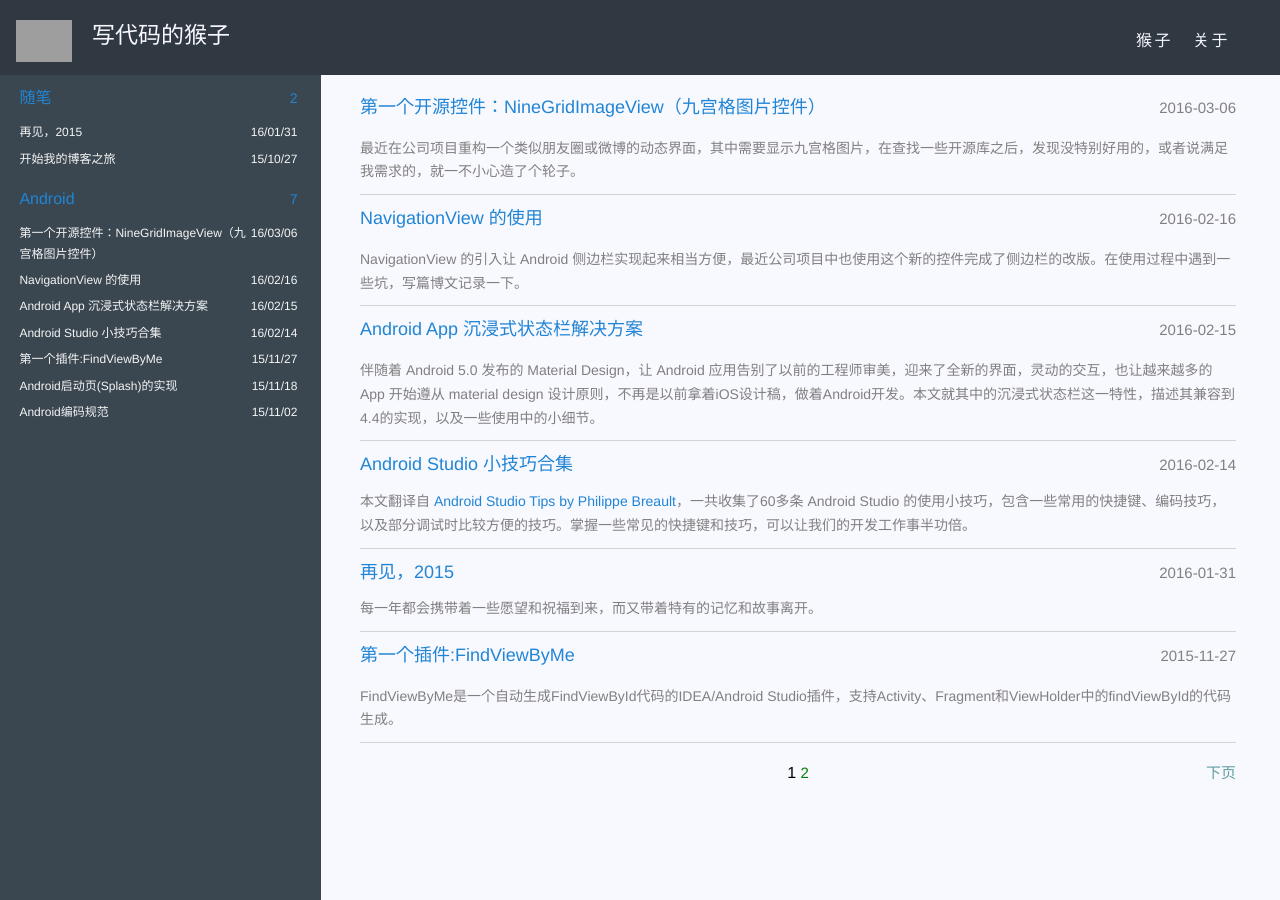
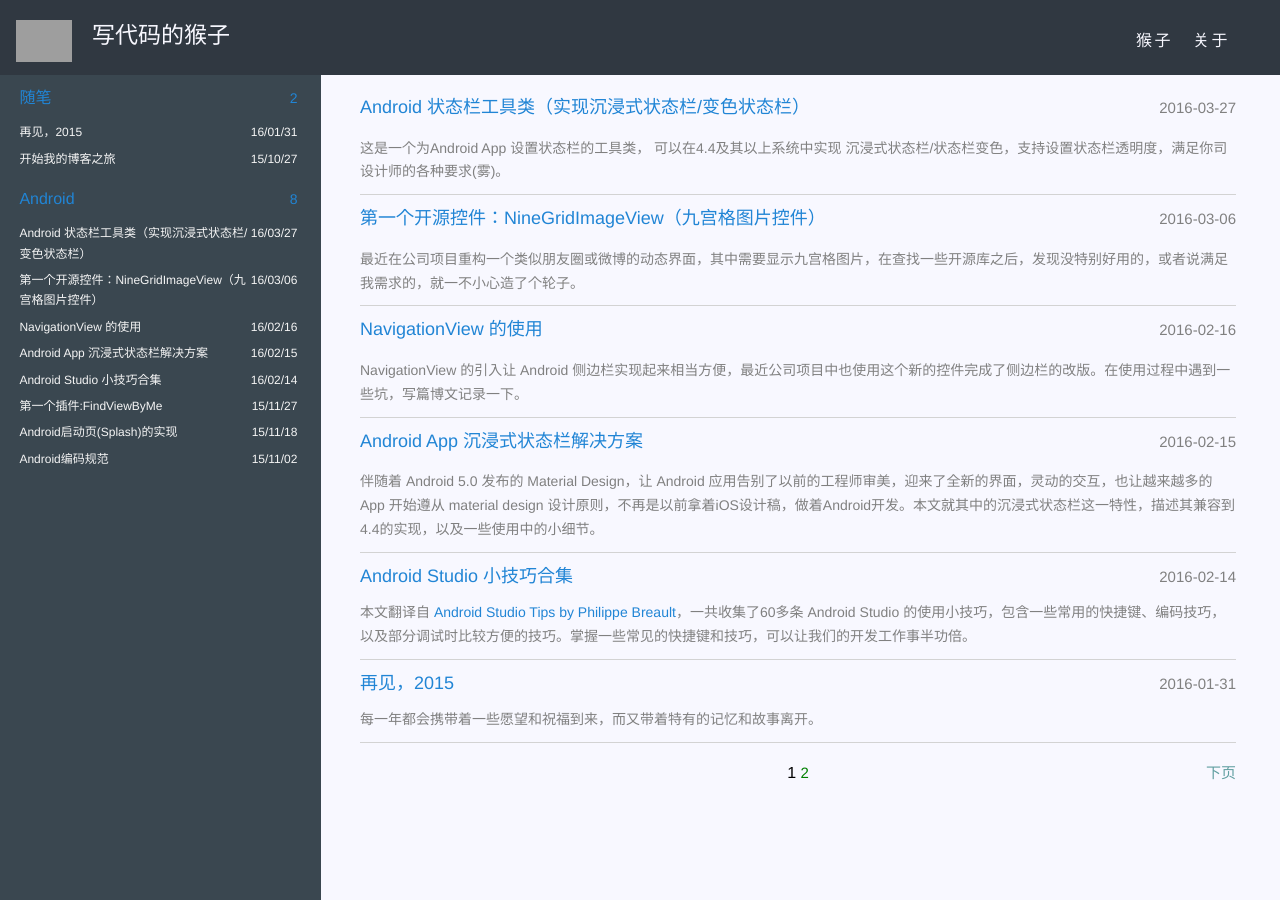
Before and after one commit to laobie/laobie.github.io, a Jekyll site: the page built from index.html, in a window 1280 px wide and 900 px high. Built offline with Jekyll 4.4.1, drawn with Linux system fonts in a browser that asks for light colours; the list of posts is cut into pages by our own code; comment, search, counter and statistics services are not loaded; grey boxes are pictures that could not be loaded.

Commit message:
publish status bar util post

```diff
--- a/_posts/2016-02-15-status-bar-demo.md
+++ b/_posts/2016-02-15-status-bar-demo.md
@@ -6,6 +6,7 @@ category: Android
 
 伴随着 Android 5.0 发布的 Material Design，让 Android 应用告别了以前的工程师审美，迎来了全新的界面，灵动的交互，也让越来越多的 App 开始遵从 material design 设计原则，不再是以前拿着iOS设计稿，做着Android开发。本文就其中的沉浸式状态栏这一特性，描述其兼容到4.4的实现，以及一些使用中的小细节。
 
+** 建议直接看最新的解决方案 [Android 状态栏工具类（实现沉浸式状态栏/变色状态栏）](http://laobie.github.io/android/2016/03/27/statusbar-util.html)**
 ### 前言
 在4.4之前状态栏一直是黑色的，在4.4中带来了 `windowTranslucentStatus` 这一特性，因此可以实现给状态栏设置颜色，如下图所示，状态栏颜色不再是黑色，而是可以定制的颜色。
 
@@ -284,8 +285,6 @@ public class ImageStatusBarActivity extends BaseActivity {
 
 [StatusBarDemo Github 地址](https://github.com/laobie/StatusBarDemo)
 
-[StatusBarUtils.java 文件](https://github.com/laobie/StatusBarDemo/blob/master/app/src/main/java/com/jaeger/statusbardemo/StatusBarUtils.java)
-
 [Demo apk 下载](http://fir.im/5mnp)
 
 效果在前文中都有截图，就不多放了。
--- /dev/null
+++ b/_posts/2016-03-27-statusbar-util.md
@@ -0,0 +1,90 @@
+---
+layout: post
+title: Android 状态栏工具类（实现沉浸式状态栏/变色状态栏）
+category: Android
+---
+
+这是一个为Android App 设置状态栏的工具类， 可以在4.4及其以上系统中实现 沉浸式状态栏/状态栏变色，支持设置状态栏透明度，满足你司设计师的各种要求(雾)。
+
+在此之前我写过一篇[Android App 沉浸式状态栏解决方案](http://laobie.github.io/android/2016/02/15/status-bar-demo.html)，后来我司设计师说默认的透明度太深了，让我改浅一点，然后在想了一些办法之后给解决了。本着不重复造轮子的原则，索性整理成一个工具类，方便需要的开发者。
+
+[项目 GitHub 地址](https://github.com/laobie/StatusBarUtil)
+
+### Sample 下载
+[下载 StatusBarUtil-Demo](http://fir.im/5mnp)
+
+### 特性
+
+##### 1. 设置状态栏颜色
+
+~~~java
+StatusBarUtil.setColor(Activity activity, int color)
+~~~
+
+  ![](https://raw.githubusercontent.com/laobie/StatusBarUtil/master/img/set_color.png)
+
+##### 2. 设置状态栏半透明
+
+~~~java
+StatusBarUtil.setTranslucent(Activity activity, int statusBarAlpha)
+~~~
+
+![](https://raw.githubusercontent.com/laobie/StatusBarUtil/master/img/set_translucnet.png)
+
+##### 3. 设置状态栏全透明
+
+~~~java
+StatusBarUtil.setTransparent(Activity activity)
+~~~
+
+![](https://raw.githubusercontent.com/laobie/StatusBarUtil/master/img/set_transparent.png)
+
+##### 4. 为包含 `DrawerLayout` 的界面设置状态栏颜色（也可以设置半透明和全透明）
+
+~~~java
+	StatusBarUtil.setColorForDrawerLayout(Activity activity, DrawerLayout drawerLayout, int color)
+~~~
+
+![](https://raw.githubusercontent.com/laobie/StatusBarUtil/master/img/set_color_for_drawer_layout.png)
+
+##### 5. 通过传入 `statusBarAlpha` 参数，可以改变状态栏的透明度值，默认值是112。
+
+
+### 使用
+
+##### 1. 在 build.gradle 文件中添加依赖, StatusBarUtil 已经发布在 JCenter:
+
+~~~groovy
+compile 'com.jaeger.s~~~tatusbaruitl:library:1.0.0'
+~~~
+
+##### 2. 在 `setContentContentView` 之后调用你需要的方法，例如:
+
+~~~java
+setContentView(R.layout.main_activity);
+...
+StatusBarUtil.setColor(MainActivity.this, mColor);
+~~~
+
+##### 3. 如果你在一个包含 `DrawerLayout` 的界面中使用, 你需要在布局文件中为 `DrawerLayout` 添加 `android:fitsSystemWindows="true"` 属性:
+
+~~~xml
+<android.support.v4.widget.DrawerLayout
+    xmlns:android="http://schemas.android.com/apk/res/android"
+    xmlns:app="http://schemas.android.com/apk/res-auto"
+    android:id="@+id/drawer_layout"
+    android:layout_width="match_parent"
+    android:layout_height="match_parent"
+    android:fitsSystemWindows="true">
+
+    ...
+
+</android.support.v4.widget.DrawerLayout>
+~~~
+
+##### 4. 当你设置了 `statusBarAlpha` 值时，该值需要在 0 ~ 255 之间
+
+### 最后
+如果你有任何建议或问题，请及时联系我。如果你对这个工具类有优化，欢迎 fork 提 pr。
+
+[传送门 GitHub 地址](https://github.com/laobie/StatusBarUtil)
```
